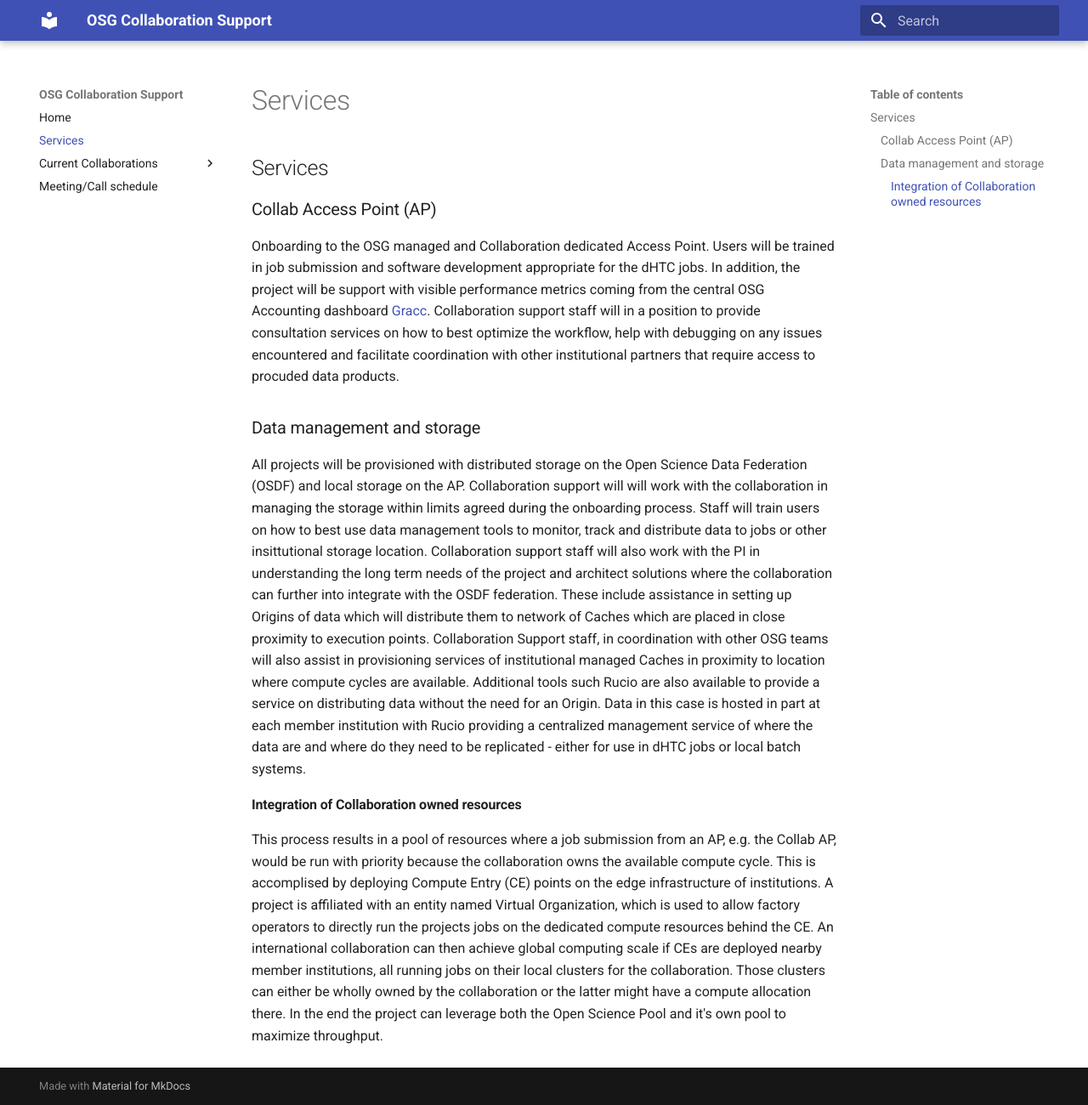
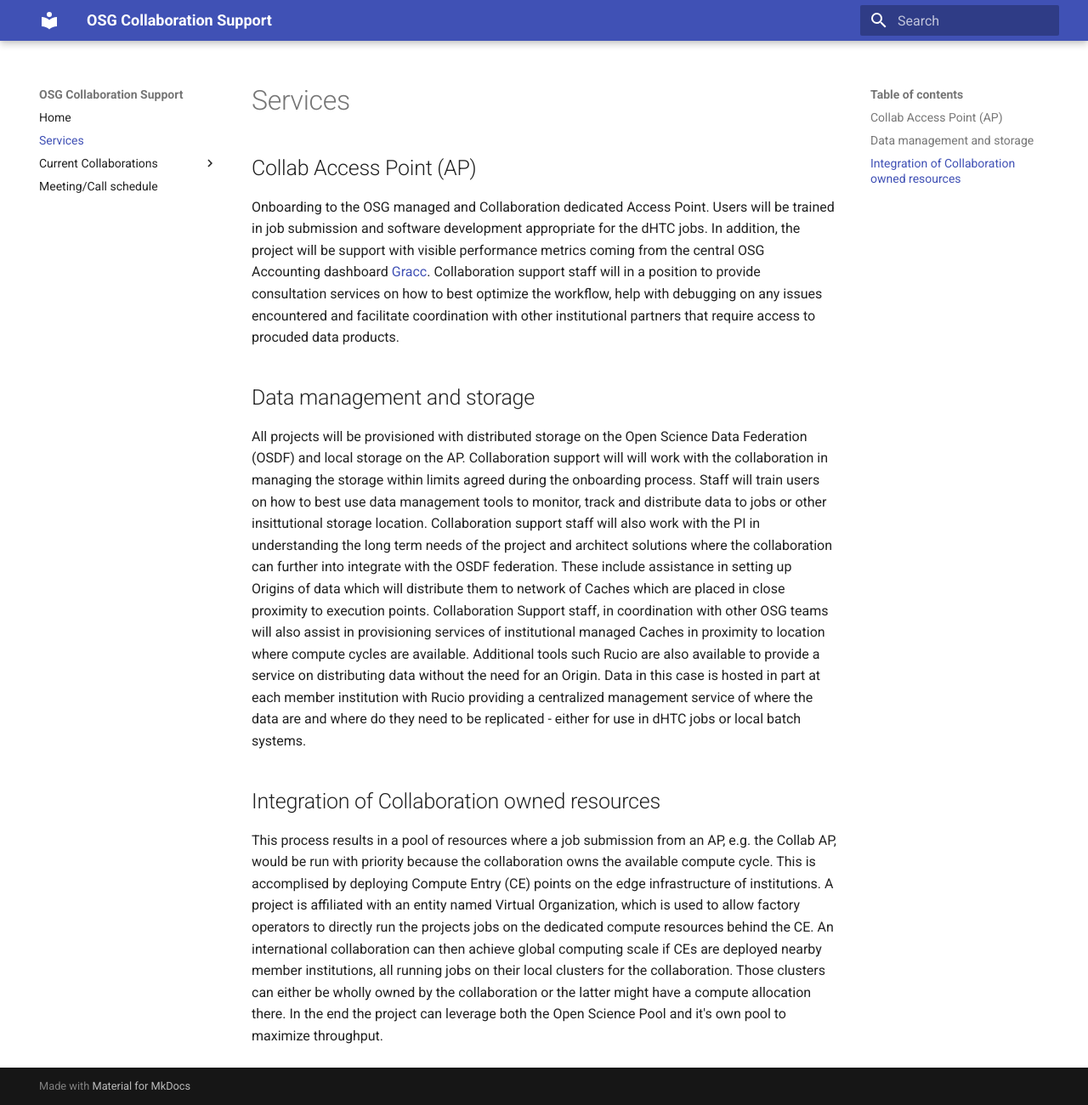
Before and after one commit to osg-htc/collaboration-support, an MkDocs documentation site: the page built from docs/misc/services.md, in a window 1280 px wide and 1300 px high. Shown: the whole window at 85% size. Built offline with MkDocs 1.6.1 and Material for MkDocs 9.7.7, drawn with Linux system fonts in a browser that asks for light colours.

Commit message:
Update services.md

```diff
--- a/docs/misc/services.md
+++ b/docs/misc/services.md
@@ -1,7 +1,4 @@
-## Services
-
-
-### Collab Access Point (AP)
+## Collab Access Point (AP)
 
 Onboarding to the OSG managed and Collaboration dedicated Access Point. Users will be trained in job submission and software development appropriate for the dHTC jobs.
 In addition, the project will be support with visible performance metrics coming from the central OSG Accounting dashboard [Gracc](https://gracc.opensciencegrid.org/d/000000074/gracc-home?orgId=1).
@@ -9,7 +6,7 @@
 encountered and facilitate coordination with other institutional partners that require access to procuded data products.
 
 
-### Data management and storage
+## Data management and storage
 
 All projects will be provisioned with distributed storage on the Open Science Data Federation (OSDF) and local storage on the AP. Collaboration support will
 will work with the collaboration in managing the storage within limits agreed during the onboarding process. Staff will train users on how to best
@@ -21,7 +18,7 @@
 distributing data without the need for an Origin. Data in this case is hosted in part at each member institution with Rucio providing a centralized
 management service of where the data are and where do they need to be replicated - either for use in dHTC jobs or local batch systems.
 
-#### Integration of Collaboration owned resources
+## Integration of Collaboration owned resources
 
 This process results in a pool of resources where a job submission from an AP, e.g. the Collab AP, would be run with priority because the collaboration owns
 the available compute cycle. This is accomplised by deploying Compute Entry (CE) points on the edge infrastructure of institutions. A project is affiliated with
```
